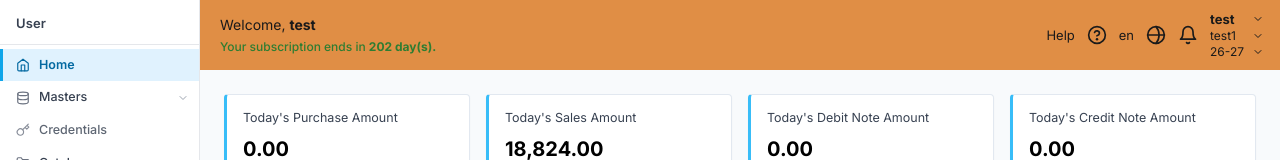
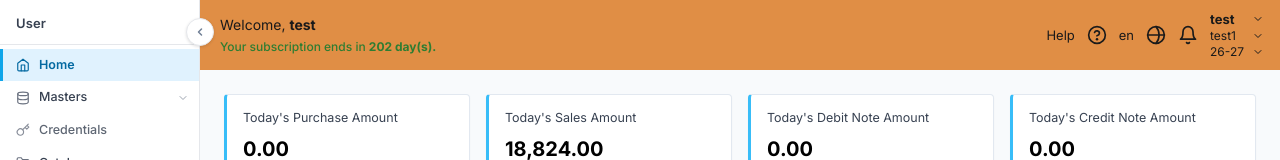
Before and after one commit to amaljamesa/qliclabsamal, an Angular app: page /dashboard in a window 1280 px wide. Shown: the top 160 px of the page. Built offline with nearby package versions, Linux system fonts and the light colour scheme.

Commit message:
feat: add sidebar retract toggle button

```diff
--- a/src/app/app.component.css
+++ b/src/app/app.component.css
@@ -15,6 +15,10 @@
   min-height: 100vh;
   transition: margin-left 0.3s ease;
   background-color: var(--bg);
+}
+
+.app-layout-grid.collapsed .main-body-container {
+  margin-left: 0;
 }
 
 .page-content-outlet {
--- a/src/app/app.component.html
+++ b/src/app/app.component.html
@@ -1,6 +1,11 @@
-<div class="app-layout-grid">
+<div class="app-layout-grid" [class.collapsed]="isSidebarCollapsed">
   <!-- Left Sidebar Navigation -->
-  <app-sidebar [class.open]="isSidebarOpen"></app-sidebar>
+  <app-sidebar
+    [class.open]="isSidebarOpen"
+    [class.collapsed]="isSidebarCollapsed"
+    [isCollapsed]="isSidebarCollapsed"
+    (toggleCollapse)="toggleSidebarCollapse()">
+  </app-sidebar>
 
   <!-- Mobile Sidebar Backdrop Overlay -->
   <div
--- a/src/app/app.component.ts
+++ b/src/app/app.component.ts
@@ -14,6 +14,7 @@ import { filter } from 'rxjs/operators';
 })
 export class AppComponent {
   isSidebarOpen = false;
+  isSidebarCollapsed = false;
 
   constructor(private router: Router) {
     // Close sidebar on mobile when navigating
@@ -31,4 +32,8 @@ export class AppComponent {
   closeSidebar(): void {
     this.isSidebarOpen = false;
   }
+
+  toggleSidebarCollapse(): void {
+    this.isSidebarCollapsed = !this.isSidebarCollapsed;
+  }
 }
--- a/src/app/components/sidebar/sidebar.component.css
+++ b/src/app/components/sidebar/sidebar.component.css
@@ -1,4 +1,9 @@
 /* ── Sidebar Shell ── */
+:host {
+  display: block;
+  z-index: 100;
+}
+
 .sidebar-container {
   width: 200px;
   min-width: 200px;
@@ -13,6 +18,11 @@
   z-index: 100;
   overflow-y: auto;
   overflow-x: hidden;
+  transition: transform 0.3s ease;
+}
+
+:host.collapsed .sidebar-container {
+  transform: translateX(-100%);
 }
 
 /* ── "User" top label ── */
@@ -229,3 +239,42 @@
 .sidebar-logout:hover {
   background: #ffe4e6;
 }
+
+/* ── Collapse Toggle Button ── */
+.collapse-toggle-btn {
+  position: fixed;
+  top: 18px;
+  left: 186px; /* 200px (sidebar width) - 14px (half button size) */
+  width: 28px;
+  height: 28px;
+  border-radius: 50%;
+  background: #ffffff;
+  border: 1px solid #e5e7eb;
+  display: flex;
+  align-items: center;
+  justify-content: center;
+  cursor: pointer;
+  z-index: 101;
+  box-shadow: 0 1px 3px rgba(0,0,0,0.12);
+  color: #718096;
+  transition: left 0.3s ease, background-color 0.15s, color 0.15s;
+  outline: none;
+  padding: 0;
+}
+
+.collapse-toggle-btn:hover {
+  background: #f7fafc;
+  color: #2d3748;
+  box-shadow: 0 2px 4px rgba(0,0,0,0.18);
+}
+
+:host.collapsed .collapse-toggle-btn {
+  left: -14px; /* slides to the very left edge of the screen */
+}
+
+/* On mobile views, hide toggle button as sidebar acts as absolute drawer overlay */
+@media (max-width: 992px) {
+  .collapse-toggle-btn {
+    display: none;
+  }
+}
--- a/src/app/components/sidebar/sidebar.component.html
+++ b/src/app/components/sidebar/sidebar.component.html
@@ -123,3 +123,9 @@
   </div>
 
 </div>
+
+<!-- Floating Collapse Button -->
+<button class="collapse-toggle-btn" (click)="onToggleCollapse()" [attr.aria-label]="isCollapsed ? 'Expand Sidebar' : 'Collapse Sidebar'">
+  <svg *ngIf="!isCollapsed" viewBox="0 0 24 24" width="12" height="12" fill="none" stroke="currentColor" stroke-width="3" stroke-linecap="round" stroke-linejoin="round"><polyline points="15 18 9 12 15 6"/></svg>
+  <svg *ngIf="isCollapsed" viewBox="0 0 24 24" width="12" height="12" fill="none" stroke="currentColor" stroke-width="3" stroke-linecap="round" stroke-linejoin="round"><polyline points="9 18 15 12 9 6"/></svg>
+</button>
--- a/src/app/components/sidebar/sidebar.component.ts
+++ b/src/app/components/sidebar/sidebar.component.ts
@@ -1,4 +1,4 @@
-import { Component } from '@angular/core';
+import { Component, Input, Output, EventEmitter } from '@angular/core';
 import { CommonModule } from '@angular/common';
 import { RouterLink, RouterLinkActive } from '@angular/router';
 
@@ -19,6 +19,13 @@ interface MenuItem {
   styleUrls: ['./sidebar.component.css']
 })
 export class SidebarComponent {
+  @Input() isCollapsed = false;
+  @Output() toggleCollapse = new EventEmitter<void>();
+
+  onToggleCollapse(): void {
+    this.toggleCollapse.emit();
+  }
+
   menuItems: MenuItem[] = [
     { name: 'Home', icon: 'home', route: '/dashboard' },
     { name: 'Masters', icon: 'database', expanded: false, submenu: [
```
